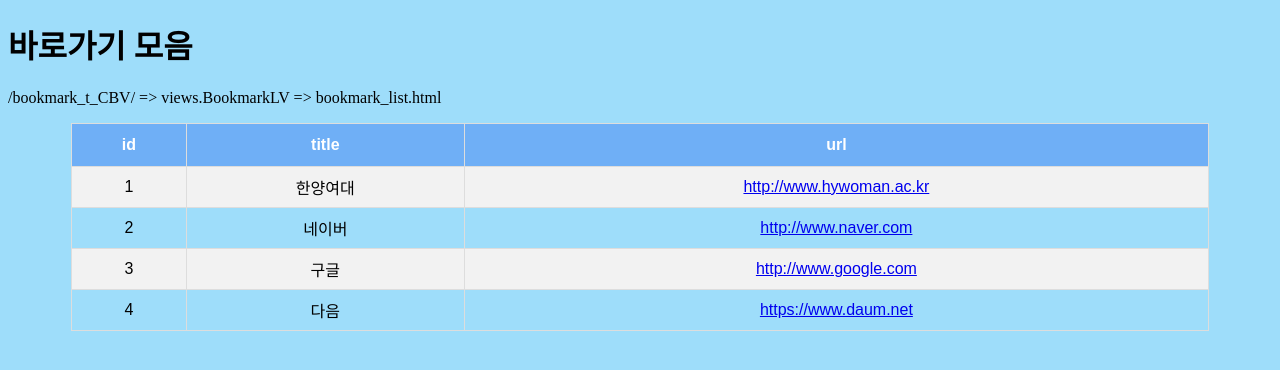
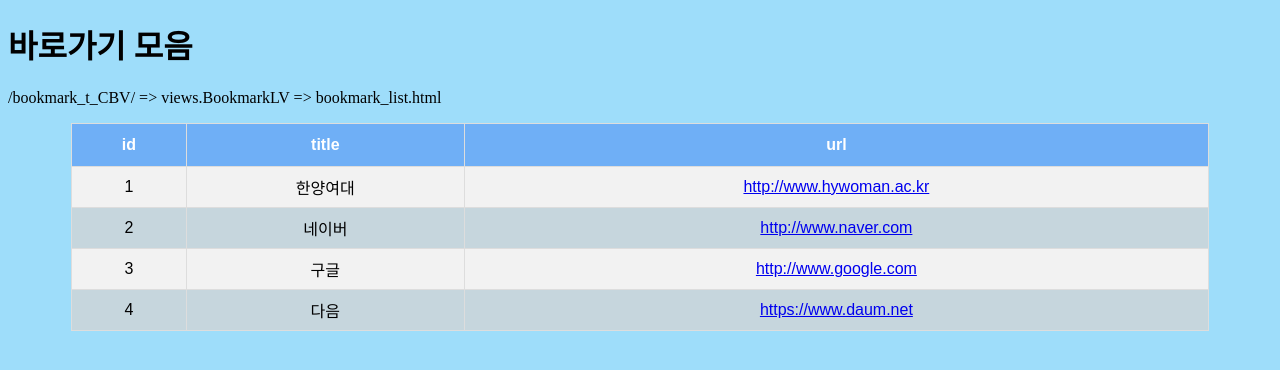
Before and after one commit to shn0403434/shn0403434, a Python web app: template bookmark/templates/bookmark/bookmark_list.html in a window 1280 px wide. Shown: the top 370 px of the page. Run offline with Jinja, Linux system fonts and the light colour scheme; the template is opened without the code that fills it, so the values that code supplies are empty.

Commit message:
Changed ...

```diff
--- a/bookmark/templates/bookmark/bookmark_list.html
+++ b/bookmark/templates/bookmark/bookmark_list.html
@@ -23,6 +23,7 @@
         }
 
         #tbl tr:nth-child(even){background-color: #f2f2f2;}
+        #tbl tr:nth-child(odd){background-color: #c6d6dd;}
 
         #tbl tr:hover {background-color: #ddd;}
 
```
